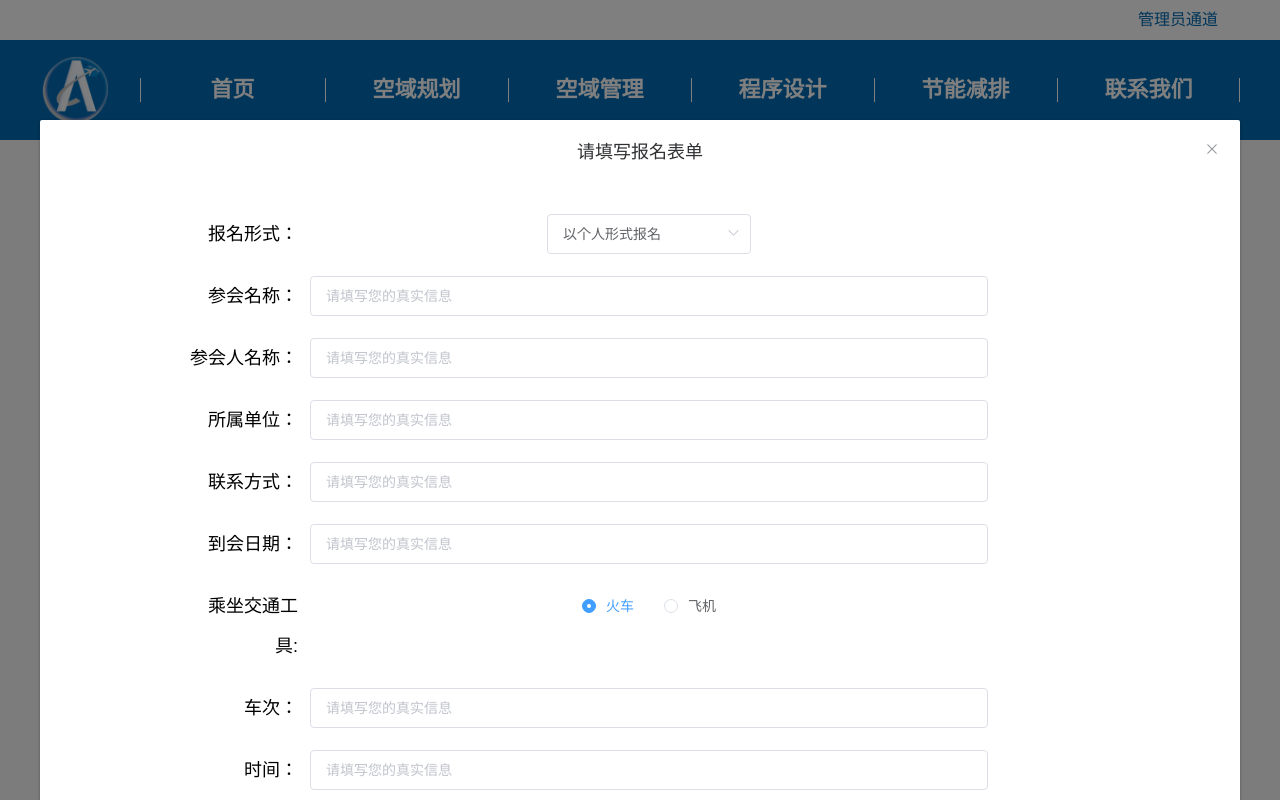
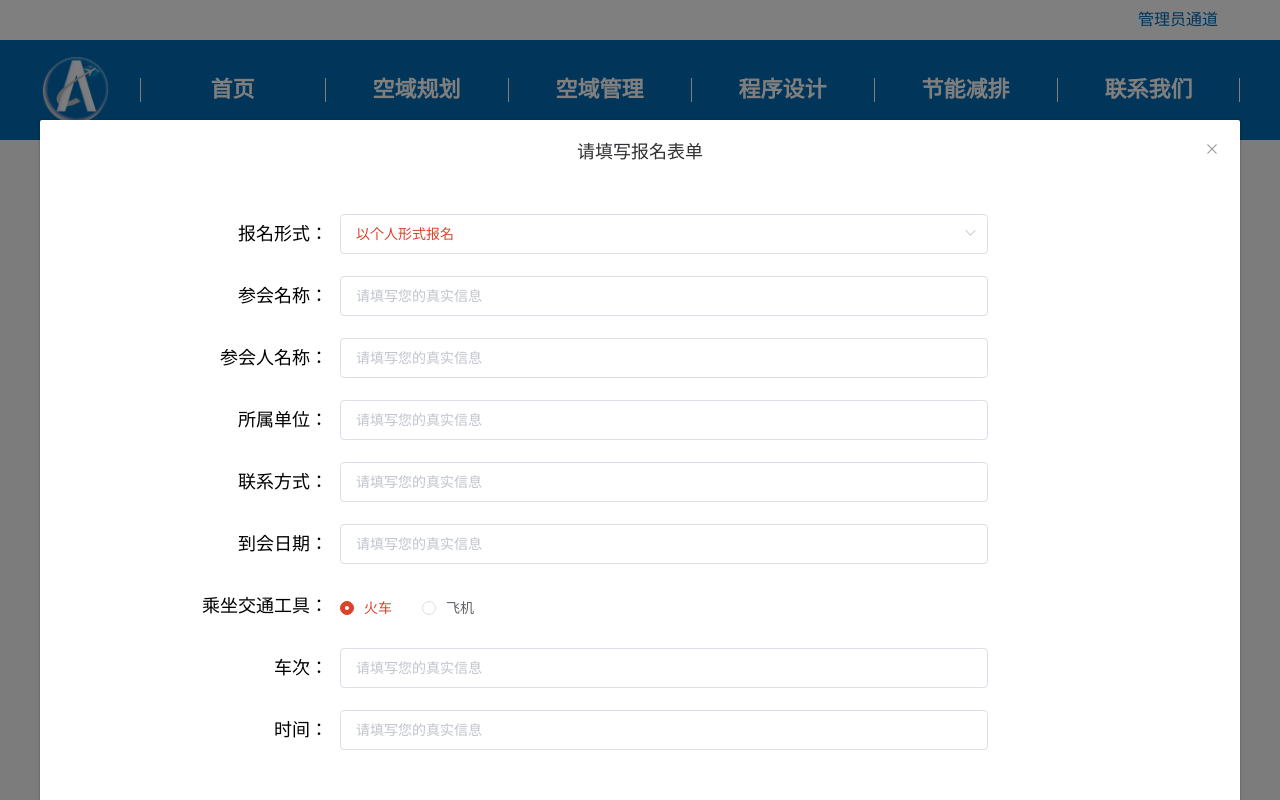
Before and after one commit to xiangcaolinghe/air-h5, a Vue app: page /sign/detail in a window 1280 px wide. Both pictures are taken after a click on the element "在线报名". Shown: the top 800 px of the page. Built offline with nearby package versions, Linux system fonts and the light colour scheme; what vue-resource would draw is missing.

Commit message:
detail 完成

```diff
--- a/src/views/signUp/detail.vue
+++ b/src/views/signUp/detail.vue
@@ -33,13 +33,15 @@
                 </div>
             </div>
             <div class="nav-tabs">
-                <div class="tab active">会议简介</div>
-                <div class="tab">主办单位</div>
-                <div class="tab">参会相关单位</div>
-                <div class="tab">会议联系人</div>
-                <div class="tab">会议日程</div>
+                <a class="tab" @click="tabActive(1)" :class="{active:active == 1}" href="#detail">会议简介</a>
+                <a class="tab" @click="tabActive(2)" :class="{active:active == 2}" href="#unit">主办单位</a>
+                <a class="tab" @click="tabActive(3)" :class="{active:active == 3}" href="#join">参会相关单位</a>
+                <a class="tab" @click="tabActive(4)" :class="{active:active == 4}" href="#name">会议联系人</a>
+                <a class="tab" @click="tabActive(5)" :class="{active:active == 5}" href="#date">会议日程</a>
             </div>
             <div class="nav-content">
+                <!--会议简介-->
+                <a name="detail"></a>
                 <div class="tab">
                   <div class="intro">
                       亚洲和中国是全球经济未来增长的重要引擎，亚洲中金联盟从亚洲角度纵览全球经济格局，分析投资市场新形式，发掘投资新机遇，以实现我国金融业平等协商，兼顾各方利益，反映各方诉求，携手推动更大范围、更高水平、更深层次的大开放、大交流、大融合。
@@ -47,6 +49,8 @@
                       届时，由亚洲中金联盟、亚洲金融协会、全国商业银行联合会、中国金融诚信联盟、818绿色金融日组委会、《金融天下》杂志社等机构联合主办，以“防控金融风险—共筑创新、诚信、绿色的金融生态圈”为主题的第九届中国金融峰会暨2018年度“绿色金融”颁奖盛典将于2018年8月于上海隆重召开，相关部委领导、亚洲知名企业代表、行业专家将隆重出席，数百家主流媒体共同见证。
                   </div>
                 </div>
+                <!--主办单位-->
+                <a name="unit"></a>
                 <div class="tab">
                     <div class="title">主办单位</div>
                     <ul>
@@ -55,6 +59,8 @@
                         <li>互联网金融</li>
                     </ul>
                 </div>
+                <!--参会相关单位-->
+                <a name="join"></a>
                 <div class="tab">
                     <div class="title">参会相关单位</div>
                     <ul>
@@ -63,6 +69,8 @@
                         <li>互联网金融</li>
                     </ul>
                 </div>
+                <!--会议联系人-->
+                <a name="name"></a>
                 <div class="tab">
                     <div class="title">会议联系人</div>
                     <ul>
@@ -71,6 +79,8 @@
                         <li>电话 13121349367</li>
                     </ul>
                 </div>
+                <!--会议日程-->
+                <a name="date"></a>
                 <div class="tab">
                     <div class="title">会议日程</div>
                     <ul>
@@ -85,6 +95,7 @@
                     </ul>
                     <span class="upload">附件点击下载.doc</span>
                 </div>
+                <!--备注-->
                 <div class="tab">
                     <div class="title">备注</div>
                     <ul>
@@ -117,7 +128,7 @@
                 <el-form-item label="到会日期：" :label-width="formLabelWidth">
                     <el-input v-model="form.date" autocomplete="off" placeholder="请填写您的真实信息"></el-input>
                 </el-form-item>
-                <el-form-item label="乘坐交通工具:" prop="resource" :label-width="formLabelWidth">
+                <el-form-item label="乘坐交通工具：" prop="resource" :label-width="formLabelWidth">
                     <el-radio-group v-model="form.traffic">
                         <el-radio label="1">火车</el-radio>
                         <el-radio label="2">飞机</el-radio>
@@ -131,8 +142,8 @@
                 </el-form-item>
             </el-form>
             <div slot="footer" class="dialog-footer">
-                <el-button @click="dialogFormVisible = false">取 消</el-button>
-                <el-button type="primary" @click="dialogFormVisible = false">确 定</el-button>
+                <el-button type="primary" @click="dialogFormVisible = false" class="confirm">确 定</el-button>
+                <el-button @click="dialogFormVisible = false" class="cancel">取 消</el-button>
             </div>
         </el-dialog>
     </div>
@@ -144,6 +155,7 @@
       return {
         dialogTableVisible: false,
         dialogFormVisible: false,
+        active:1,
         form: {
           name: '',
           shape: '1',
@@ -159,7 +171,9 @@
       }
     },
     methods:{
-
+      tabActive(id) {
+        this.active = id
+      }
     },
     created() {
 
@@ -176,9 +190,51 @@
                 .el-form-item__label {
                     font-size: 18px;
                     color:#000;
-                    /*width:150px !important;*/
+                    width:150px !important;
+                }
+                .el-form-item__content {
+                    margin-left: 150px !important;
+                }
+                .el-select {
+                    position: relative;
+                    font-size: 14px;
+                    display: inline-block;
+                    width: 100%;
+                    .el-input__inner {
+                        color: #da422a;
+                    }
+                }
+                .el-radio-group {
+                    text-align: left;
+                    font-size: 18px;
+                    width:100%;
+                    .el-radio__input.is-checked .el-radio__inner {
+                        border-color: #da422a;
+                        background: #da422a;
+                    }
+                    .el-radio__input.is-checked+.el-radio__label {
+                        color:#da422a;
+                    }
                 }
             }
+            .dialog-footer {
+                text-align: center;
+                .confirm {
+                    margin-right: 75px;
+                    background-color: #da422a;
+                    border-color: #da422a;
+                }
+                .cancel {
+                    background-color: #e99082;
+                    border-color: #e99082;
+                    color:#fff;
+                }
+            }
+        }
+    }
+    .el-select-dropdown.el-popper {
+        .el-select-dropdown__item.selected {
+            color: #da422a;
         }
     }
 </style>
@@ -289,6 +345,7 @@
             text-align: center;
             .tab {
                 width:224px;
+                cursor: pointer;
                 color:#000;
                 font-size: 24px;
                 float: left;
@@ -354,6 +411,7 @@
                 .upload {
                     font-size: 18px;
                     color:#da422a;
+                    cursor: pointer;
                     text-decoration: underline;
                     font-weight: 600;
                     line-height: 60px;
```
